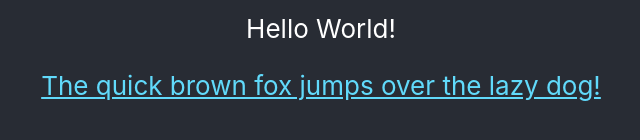
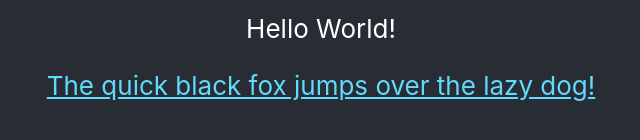
Before and after one commit to emilynuri/seattlefoodbankfinder, a React (Create React App) app: page / in a window 1280 px wide. Shown: the part 516-656 px from the top of the page, without its empty margins (319-959 px from the left). Built offline with nearby package versions, Linux system fonts and the light colour scheme.

Commit message:
Update App.js

```diff
--- a/src/App.js
+++ b/src/App.js
@@ -25,7 +25,7 @@ class App extends Component {
             target="_blank"
             rel="noopener noreferrer"
           >
-            The quick brown fox jumps over the lazy dog!
+            The quick black fox jumps over the lazy dog!
           </a>
         </header>
       </div>
```
